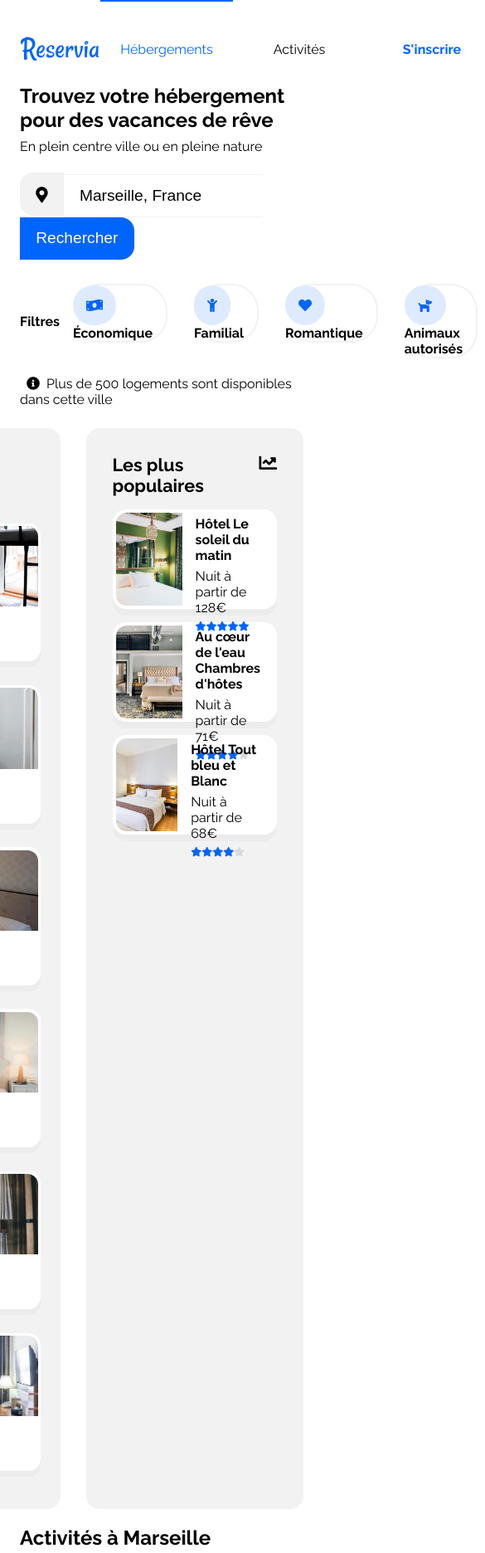
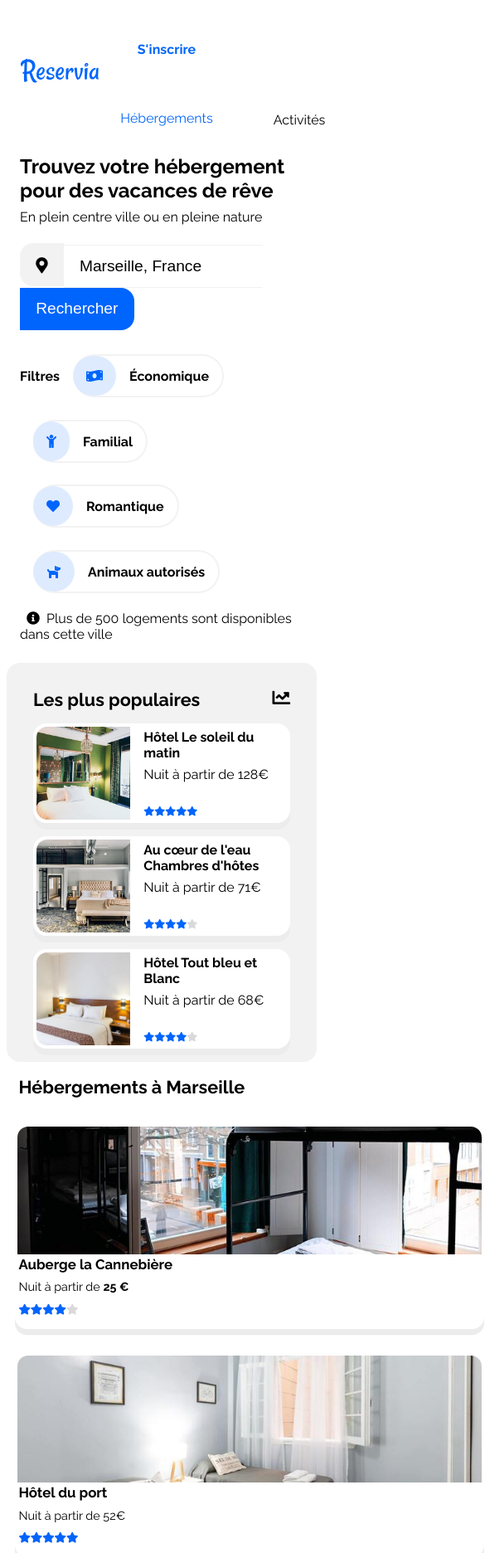
Before and after one commit to TriupLauro/KestelmanValentin_2_24032021, a plain HTML site: page index.html in a window 390 px wide. Shown: the top 1872 px of the page at 83% size, 585 px wide, since content can reach past the window. Drawn offline with Linux system fonts and the light colour scheme.

Commit message:
Tentative mobile, breakpoint à 1280

```diff
--- a/index.html
+++ b/index.html
@@ -16,6 +16,9 @@
 		<header id="principal">
 			<img src="images/logo/Reservia.svg" alt="Logo Reservia" id="logo"/>
 			<div id="conteneur_nav">
+				<div class="box_inscrire">
+					<p><a href="#"><strong>S'inscrire</strong></a></p>
+				</div>
 				<nav>
 					<div class="box_nav">
 						<p><a href="#conteneur_hébergements">Hébergements</a></p>
@@ -24,9 +27,6 @@
 						<p><a href="#conteneur_activités">Activités</a></p>
 					</div>
 				</nav>
-				<div class="box_inscrire">
-					<p><a href="#"><strong>S'inscrire</strong></a></p>
-				</div>
 			</div>
 
 
@@ -36,7 +36,7 @@
 			<h1>Trouvez votre hébergement pour des vacances de rêve</h1>
 			<p>En plein centre ville ou en pleine nature</p>
 			<form method="post" action="traitement.php" id="formulaire_recherche"> <!-- Modifier l'attribut action -->
-				<p><label for="barre_recherche"><i class="fas fa-map-marker-alt"></i></label><input type="search" id="barre_recherche" placeholder="Marseille, France"/><input type="submit" value="Rechercher"></p>
+				<p><label for="barre_recherche"><i class="fas fa-map-marker-alt"></i></label><input type="search" id="barre_recherche" placeholder="Marseille, France"/><input id="bouton_recherche_texte" type="submit" value="Rechercher"></p>
 			</form>
 
 			<div id="conteneur_filtres">
@@ -60,13 +60,13 @@
 			<p id="information"><i class="fas fa-info-circle"></i>Plus de 500 logements sont disponibles dans cette ville</p>
 		</div>
 
-		<section id="conteneur_hébergements">
+		<section id="conteneur_hebergements">
 			<aside id="populaires">
 				<h2>Les plus populaires<i class="fas fa-chart-line"></i></h2>
 				<div id="liste_populaires">
-					<a href="#" class="Lien populaire">
+					<a href="#" class="Lien_populaire">
 						<div class="Carte_populaire">
-							<img src="images/hebergements/4_small/emile-guillemot-Bj_rcSC5XfE-unsplash.jpg" alt="Photo de chambre" class="Photo populaire cover" />
+							<img src="images/hebergements/4_small/emile-guillemot-Bj_rcSC5XfE-unsplash.jpg" alt="Photo de chambre" class="Photo_populaire_cover" />
 							<div class="Legende_populaire">
 								<h3>Hôtel Le soleil du matin</h3>
 								<p>Nuit à partir de 128€</p>
@@ -75,9 +75,9 @@
 						</div>
 					</a>
 
-					<a href="#" class="Lien populaire">
+					<a href="#" class="Lien_populaire">
 						<div class="Carte_populaire">
-							<img src="images/hebergements/4_small/aw-creative-VGs8z60yT2c-unsplash.jpg" alt="Photo de chambre" class="Photo populaire cover" />
+							<img src="images/hebergements/4_small/aw-creative-VGs8z60yT2c-unsplash.jpg" alt="Photo de chambre" class="Photo_populaire_cover" />
 							<div class="Legende_populaire">
 								<h3>Au cœur de l'eau Chambres d'hôtes</h3><!--Doit-il se répartir sur deux lignes ? -->
 								<p>Nuit à partir de 71€</p>
@@ -86,9 +86,9 @@
 						</div>
 					</a>
 
-					<a href="#" class="Lien populaire">
+					<a href="#" class="Lien_populaire">
 						<div class="Carte_populaire">
-							<img src="images/hebergements/4_small/febrian-zakaria-sjvU0THccQA-unsplash.jpg" alt="Photo lit double avec deux lampes" class="Photo populaire cover" />
+							<img src="images/hebergements/4_small/febrian-zakaria-sjvU0THccQA-unsplash.jpg" alt="Photo lit double avec deux lampes" class="Photo_populaire_cover" />
 							<div class="Legende_populaire">
 								<h3>Hôtel Tout bleu et Blanc</h3>
 								<p>Nuit à partir de 68€</p>
@@ -99,7 +99,7 @@
 				</div>
 			</aside>
 
-			<section id="hébergements_Marseille">
+			<section id="hebergements_Marseille">
 				<h2>Hébergements à Marseille</h2>
 				<div id="liste_hebergements_Marseille">
 					<a href="#" class="Carte_Marseille">
--- a/styles.css
+++ b/styles.css
@@ -56,6 +56,7 @@ footer section
 #conteneur_nav
 {
     display: flex;
+    flex-direction: row-reverse;
     justify-content: space-between;
     width: 30rem;
 }
@@ -178,10 +179,16 @@ input::placeholder
     color: black;
 }
 
+input:focus
+{
+    outline: none;
+}
+
 #conteneur_filtres
 {
     display: flex;
     flex-direction: row;
+    flex-wrap: wrap;
 }
 
 #conteneur_filtres div
@@ -237,7 +244,7 @@ input::placeholder
 /* --------------------------------------------------------------------------------------- */
 /* Hébergements */
 
-#conteneur_hébergements
+#conteneur_hebergements
 {
     display: flex;
     flex-direction: row-reverse;
@@ -313,7 +320,7 @@ input::placeholder
 
 /* Images des cartes populaires - il faut remplacer les background en css par des img en htm */
 
-.Photo.populaire.cover
+.Photo_populaire_cover
 {
     object-fit: cover;
     width: 5rem;
@@ -350,7 +357,7 @@ input::placeholder
 }*/
 
 /* Hébergements à Marseille */
-#hébergements_Marseille
+#hebergements_Marseille
 {
     background-color: #F2F2F2;
     margin: 0 0.9rem;
@@ -361,7 +368,7 @@ input::placeholder
     flex-direction: column;
 }
 
-#hébergements_Marseille h2
+#hebergements_Marseille h2
 {
     margin-left: 0.9rem;
 }
@@ -489,6 +496,7 @@ a.Carte_activite_longue
 {
     height: 14rem;
     width: 19rem;
+    border-radius: 1rem 1rem 0 0;
     object-fit: cover;
 }
 
@@ -570,3 +578,106 @@ a.Carte_activite_longue
     background-position: -70px;
     background-repeat: no-repeat;
 }*/
+
+/*-------------------------------------------------------------------------------*/
+/*Version mobile */
+
+@media screen and (max-width: 1280px)
+{
+    /*Header mobile */
+    #conteneur_nav
+    {
+        flex-direction: column;
+    }
+
+
+    #logo
+    {
+        padding-top: 0;
+    }
+
+    .box_nav:nth-child(1)
+    {
+        border-top: none;
+    }
+
+    /*Hébergements et populaires mobile */
+    #conteneur_hebergements
+    {
+        flex-direction: column;
+    }
+
+    #populaires
+    {
+        margin: 0;
+    }
+
+    #hebergements_Marseille
+    {
+        margin: 0;
+        padding: 0;
+        background-color: #FFF;
+    }
+
+    #liste_hebergements_Marseille
+    {
+        flex-direction: column;
+        align-items: center;
+    }
+
+    #liste_hebergements_Marseille a
+    {
+        width: 35rem;
+        height: 15rem;
+    }
+
+    #afficher_plus
+    {
+        font-size: 1.2rem;
+        padding: 1rem 0;
+    }
+
+    /*Activités version mobile */
+    #conteneur_activités
+    {
+        width: auto;
+        margin: auto;
+    }
+
+    #liste_activites
+    {
+        flex-direction: column;
+        margin-bottom: 1rem;
+        width: auto;
+        align-items: center;
+    }
+    .Triplette
+    {
+        flex-direction: column;
+        height: auto;
+        align-items: center;
+    }
+    a.Carte_activite_longue, .Carte_activite_superieure_col2, .Carte_activite_inferieure_col2, .Carte_activite_superieure_col4, .Carte_activite_inferieure_col4
+    {
+        height: 15rem;
+        width: 35rem;
+        margin: 1rem 0;
+        flex: 1;
+    }
+    .Photo_activite_longue, .Photo_superieure_col2, .Photo_inferieure_col2, .Photo_activite_superieure_col4, .Photo_activite_inferieure_col4
+    {
+        height: 11rem;
+        width: 35rem;
+    }
+
+    /*Pied de page mobile */
+    footer
+    {
+        flex-direction: column;
+        align-items: center;
+    }
+    /* footer section
+    {
+        width: 30rem;
+    } */
+}
```
